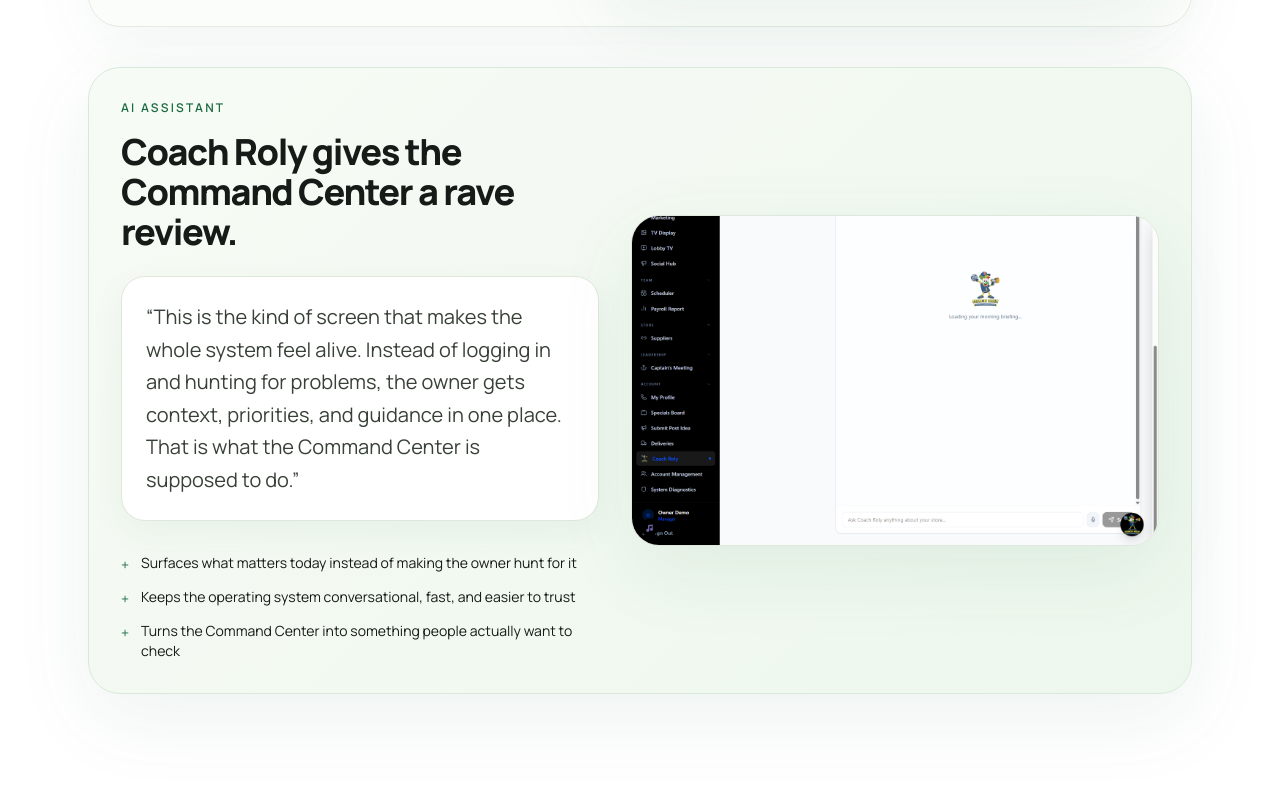
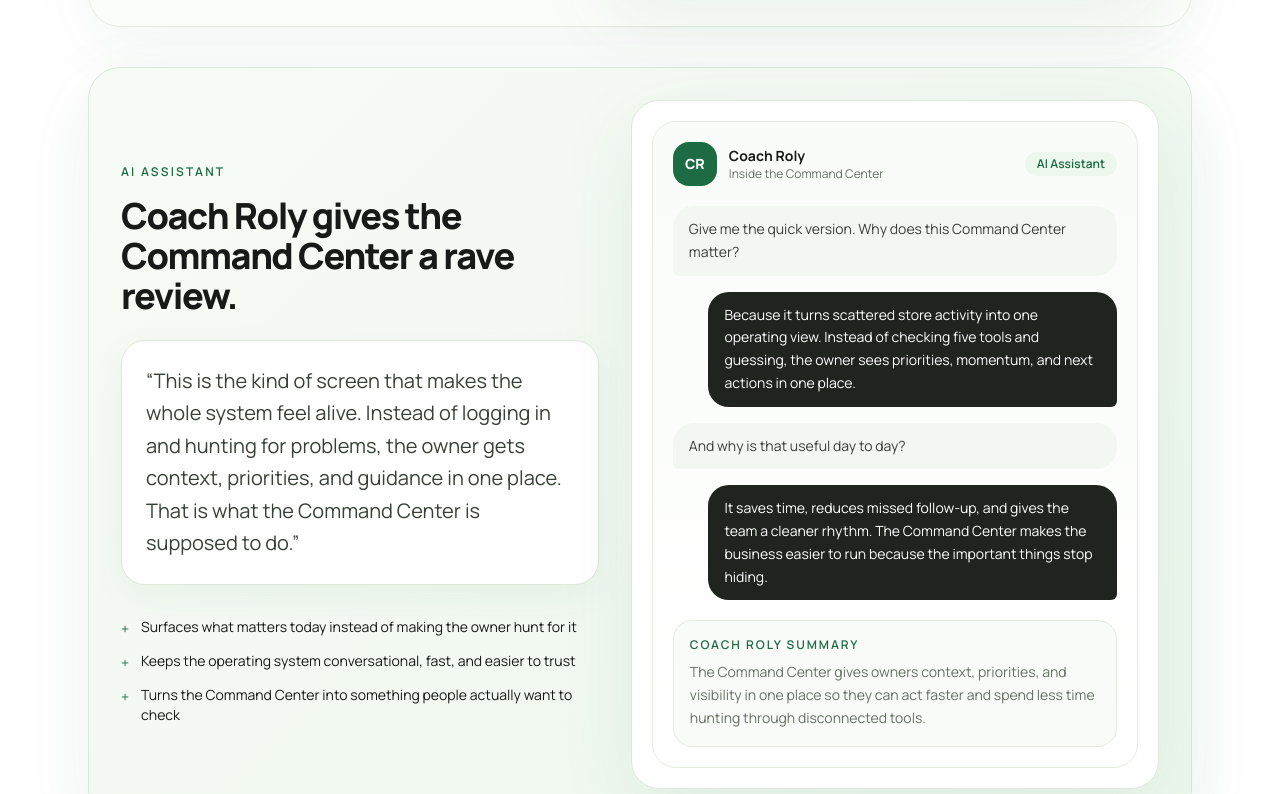
Before and after one commit to case-brothers/BTTY, a React (Vite) app: page /work in a window 1280 px wide. Shown: the part 1077-1871 px from the top of the page. Built offline with nearby package versions, Linux system fonts and the light colour scheme.

Commit message:
Replace weak Coach Roly screenshot with proof card

```diff
--- a/src/pages/WorkV2.tsx
+++ b/src/pages/WorkV2.tsx
@@ -33,7 +33,6 @@ const coachRolyReview = {
     'Keeps the operating system conversational, fast, and easier to trust',
     'Turns the Command Center into something people actually want to check',
   ],
-  image: '/screenshots/coach-roly.png',
 }
 
 const galleryScreens = [
@@ -128,8 +127,41 @@ export default function WorkV2() {
               </div>
             </div>
 
-            <div className="overflow-hidden rounded-[1.75rem] border border-[#dfe8db] bg-white shadow-[0_24px_80px_rgba(29,107,67,0.08)]">
-              <img src={coachRolyReview.image} alt="Coach Roly inside the Command Center" className="w-full" />
+            <div className="rounded-[1.75rem] border border-[#dfe8db] bg-white p-5 shadow-[0_24px_80px_rgba(29,107,67,0.08)]">
+              <div className="rounded-[1.5rem] border border-[#e4ece1] bg-[linear-gradient(180deg,#f9fcf8_0%,#ffffff_100%)] p-5">
+                <div className="mb-5 flex items-center justify-between">
+                  <div className="flex items-center gap-3">
+                    <div className="flex h-11 w-11 items-center justify-center rounded-2xl bg-brand-green text-sm font-black text-white">CR</div>
+                    <div>
+                      <p className="text-sm font-bold text-text-900">Coach Roly</p>
+                      <p className="text-xs text-text-500">Inside the Command Center</p>
+                    </div>
+                  </div>
+                  <div className="rounded-full bg-[#edf7ed] px-3 py-1 text-xs font-semibold text-brand-green">AI Assistant</div>
+                </div>
+
+                <div className="space-y-4">
+                  <div className="rounded-[1.3rem] rounded-bl-md bg-[#f2f7f1] px-4 py-3 text-sm leading-relaxed text-text-700">
+                    Give me the quick version. Why does this Command Center matter?
+                  </div>
+                  <div className="ml-auto max-w-[92%] rounded-[1.3rem] rounded-br-md bg-brand-dark px-4 py-3 text-sm leading-relaxed text-white">
+                    Because it turns scattered store activity into one operating view. Instead of checking five tools and guessing, the owner sees priorities, momentum, and next actions in one place.
+                  </div>
+                  <div className="rounded-[1.3rem] rounded-bl-md bg-[#f2f7f1] px-4 py-3 text-sm leading-relaxed text-text-700">
+                    And why is that useful day to day?
+                  </div>
+                  <div className="ml-auto max-w-[92%] rounded-[1.3rem] rounded-br-md bg-brand-dark px-4 py-3 text-sm leading-relaxed text-white">
+                    It saves time, reduces missed follow-up, and gives the team a cleaner rhythm. The Command Center makes the business easier to run because the important things stop hiding.
+                  </div>
+                </div>
+
+                <div className="mt-5 rounded-[1.2rem] border border-[#e4ece1] bg-[#f8fbf7] px-4 py-4">
+                  <p className="text-xs font-semibold uppercase tracking-[0.16em] text-brand-green">Coach Roly summary</p>
+                  <p className="mt-2 text-sm leading-relaxed text-text-500">
+                    The Command Center gives owners context, priorities, and visibility in one place so they can act faster and spend less time hunting through disconnected tools.
+                  </p>
+                </div>
+              </div>
             </div>
           </div>
         </div>
```
